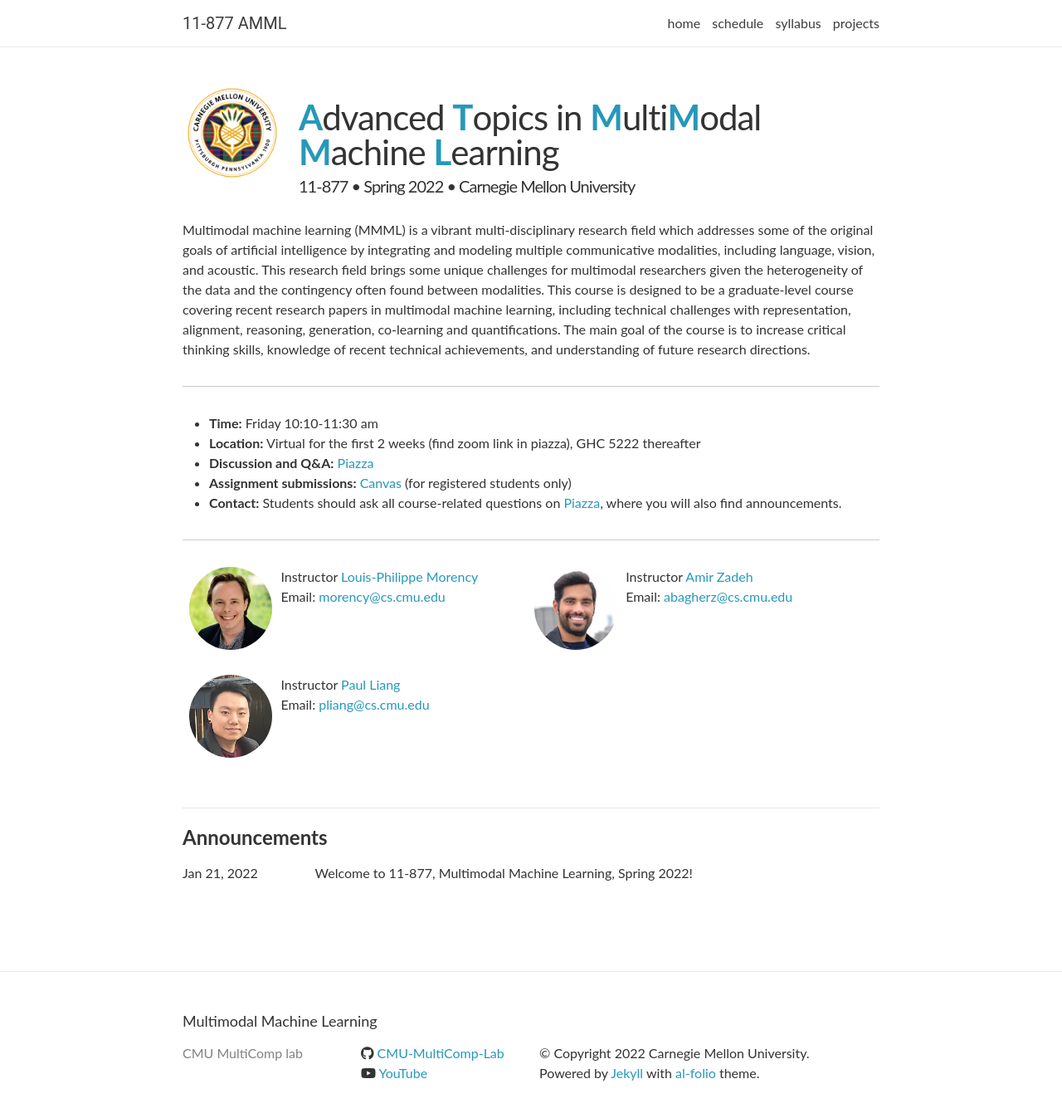
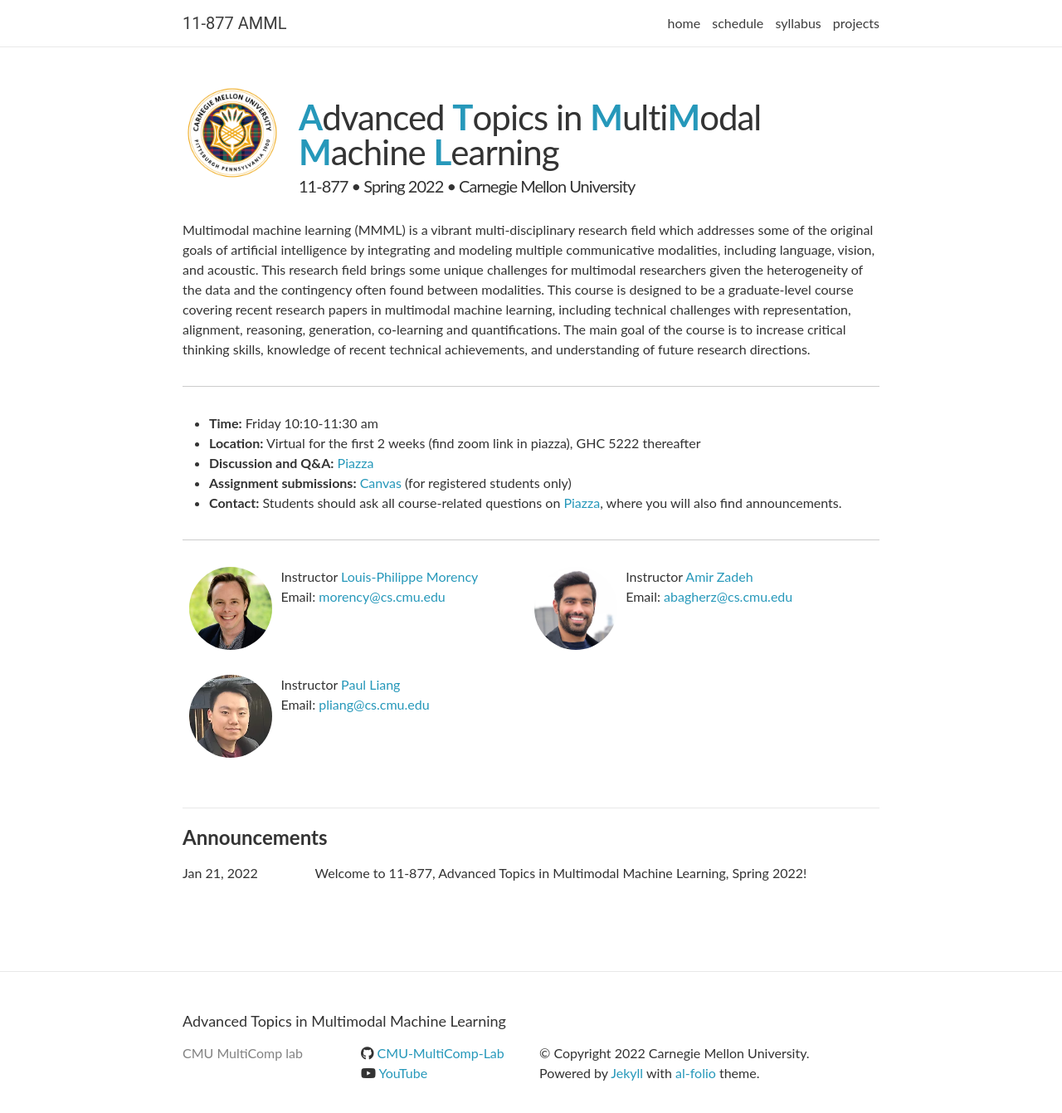
Before and after one commit to CMU-MultiComp-Lab/adv-mmml-course, a Jekyll site: the page spring2022/index.html, which Jekyll copies as it is, in a window 1280 px wide and 1366 px high. Shown: the top 1341 px of the window at 83% size. Built offline with Jekyll 4.4.1, drawn with Linux system fonts in a browser that asks for light colours; nearby versions of some CDN libraries; comment, search, counter and statistics services are not loaded.

Commit message:
Update index.html

```diff
--- a/spring2022/index.html
+++ b/spring2022/index.html
@@ -138,7 +138,7 @@
         <td class="date">Jan 21, 2022</td>
         <td class="announcement">
 
-            Welcome to 11-877, Multimodal Machine Learning, Spring 2022!
+            Welcome to 11-877, Advanced Topics in Multimodal Machine Learning, Spring 2022!
 
 
         </td>
@@ -158,7 +158,7 @@
 
   <div class="wrapper">
 
-    <h2 class="footer-heading">Multimodal Machine Learning</h2>
+    <h2 class="footer-heading">Advanced Topics in Multimodal Machine Learning</h2>
 
     <div class="footer-col-wrapper">
       <div class="footer-col footer-col-1" style="width:200px;">
```
